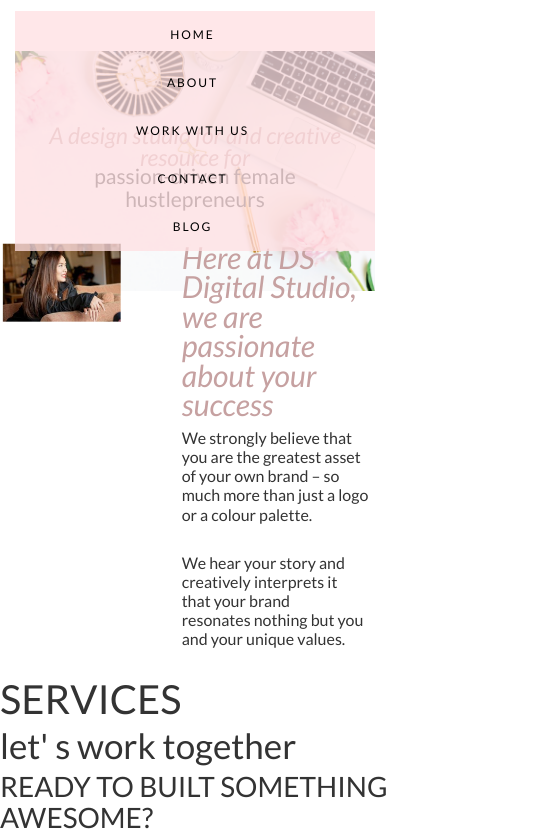
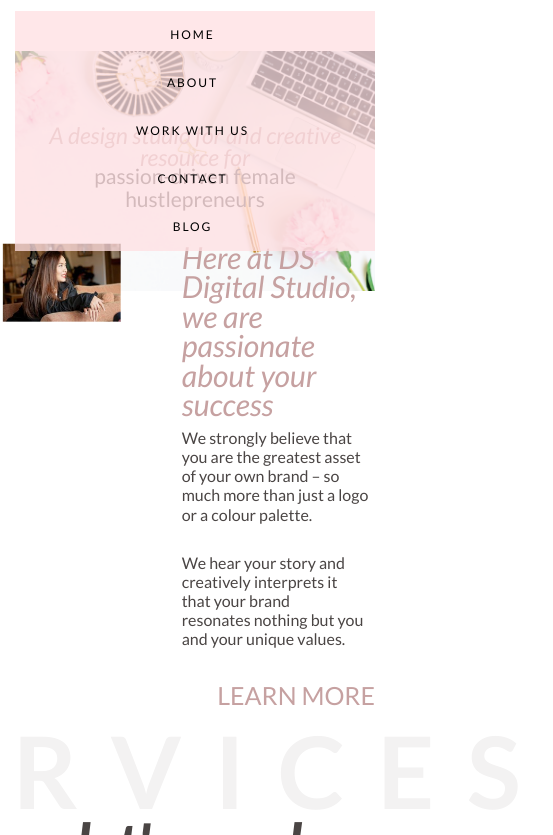
Before and after one commit to kgmangahas/donnasalvanera, a website: page app/index.html in a window 390 px wide. Shown: the part 59-894 px from the top of the page, 553 px wide, since content can reach past the window. Drawn offline with Linux system fonts and the light colour scheme; files that its build step writes are made by us from their sources; files whose address does not match are found by name.

Commit message:
Completed headline styles not responsive.

```diff
--- a/app/assets/styles/base/_global.css
+++ b/app/assets/styles/base/_global.css
@@ -1,6 +1,6 @@
 body {
     font-family: 'Lato', sans-serif;
-    color: #333;
+    color: $black;
 		max-width: 100%;
     overflow-x: hidden;
 
@@ -17,10 +17,17 @@
 }
 
 a {
-    color: black;
+    color: $darkRose;
+    text-decoration: none;
+    font-size: 1.5625rem;
+
 }
 
 h2 {
 	font-size: 2.1875rem;
-	line-height: .97;
+	line-height: .97em;
 }
+
+h3 {
+font-size: 1.375rem;
+}
--- a/app/assets/styles/base/_variable.css
+++ b/app/assets/styles/base/_variable.css
@@ -4,3 +4,5 @@
 $darkRose: #c6a1a1;
 $rose: #f4c3c3;
 $peach: #ffeae0;
+$lightgray: #F3F2F2;
+$black: #4A4544;
--- /dev/null
+++ b/app/assets/styles/modules/_about.css
@@ -0,0 +1,6 @@
+.about {
+	&--right {
+		float: right;
+	}
+
+}
--- a/app/assets/styles/modules/_headline.css
+++ b/app/assets/styles/modules/_headline.css
@@ -1,6 +1,7 @@
 .headline {
 	font-size: 1.9rem;
 	font-weight: 400;
+	position: 	relative;
 
 	&--italic {
 		font-style: italic;
@@ -10,4 +11,44 @@
 		color: $darkRose;
 	}
 
+	&--no-t-margin {
+		margin-top: 0;
+	}
+
+	&__bg {
+		font-size: 6.25rem;
+		font-weight: 700;
+		color: $lightgray;
+		z-index: 1;
+		letter-spacing: .324em;
+
+	}
+
+	&--center {
+		text-align: center;
+	}
+
+	&--big {
+		font-size: 3.6875rem;
+		font-weight: 700;
+	}
+
+
+    &__absolute {
+    	position: absolute;
+    	top: 0;
+    	left:50%;
+    	transform: translateX(-50%);
+
+    }
+
+    &__top {
+    	z-index: 12;
+    }
+
+    &__sub {
+    	font-size: 1.375rem;
+    	margin-top: -20px;
+    	letter-spacing: .262em;
+    }
 }
--- /dev/null
+++ b/app/assets/styles/modules/_services.css
@@ -0,0 +1,4 @@
+.services {
+	border: solid 1px red;
+
+}
--- a/app/assets/styles/styles.css
+++ b/app/assets/styles/styles.css
@@ -1,6 +1,6 @@
+@import "base/_variable";
 @import "base/_global";
 @import "base/_mixins";
-@import "base/_variable";
 @import "modules/_site-header";
 @import "modules/_primary-nav";
 @import "modules/_hero";
@@ -9,3 +9,5 @@
 @import "modules/_page-section";
 @import "modules/_generic-content-container";
 @import "modules/_headline";
+@import "modules/_about";
+@import "modules/_services";
--- a/app/index.html
+++ b/app/index.html
@@ -21,7 +21,7 @@
 			<link href="temp/styles/styles.css" rel="stylesheet">
 
 			<!--GOOGLE FONTS-->
-			<link href="https://fonts.googleapis.com/css?family=Lato:300i,400,400i,700,700i" rel="stylesheet">
+			<link href="https://fonts.googleapis.com/css?family=Lato:300i,400,400i,700" rel="stylesheet">
 
 
 			<!-- HTML5 shiv and Respond.js IE8 support of HTML5 elements and media queries -->
@@ -91,32 +91,31 @@
 							<img src="assets/images/me.png" alt="woman sitting">
 					</div>
 					<div class="row__medium-7" >
-							<div class="generic-content-container">
-								<h2 class="headline headline--italic headline--darkrose">Here at DS Digital Studio, we are passionate about your success</h2>
+						<div class="generic-content-container">
+							<h2 class="headline headline--italic headline--darkrose headline--no-t-margin headline">Here at DS Digital Studio, we are passionate about your success</h2>
+							<div class="about__text-content">
 								<p>We strongly believe that you are the greatest asset of your own brand – so much more than just a logo or a colour palette.</p>
 								<p> We hear your story and creatively interprets it that your brand resonates nothing but you and your unique values.</p>
-								</div>
+								<span class="headline--darkrose about--right"><a href="#">LEARN MORE</a></span>
+							</div>
+						</div>
 
-							</div>
-
-
-
+					</div>
 
 				</div>
-
 
 			</div>
 
 		</div>
 
-		<div>
-			<h1>SERVICES</h1>
-			<h2>let' s work together </h2>
-			<h3>READY TO BUILT SOMETHING AWESOME?</h3>
-		</div>
+		<div id="services" class="page-section">
+			<h1 class="headline headline__bg headline--center headline__absolute">SERVICES</h1>
+			<h2 class="headline headline--center headline--italic headline--big headline--no-t-margin headline__top">let' s work together </h2>
+			<h3 class="headline headline__sub headline--center headline--darkrose headline--no-t-margin">READY TO BUILT SOMETHING AWESOME?</h3>
 
-
-		<div>
+			<div class="wrapper">
+				<div class="row row--gutters-small">
+					<div>
 			<img src="assets/images/branding-icon.png">
 			<p>Create your most purposeful brand through authentic strategy &amp; intentional design.</p>
 			<a href="">Learn more</a>
@@ -126,6 +125,15 @@
 			<p>Take your business to heartfelt new heights through website design.</p>
 			<a href="">Learn more</a>
 		</div>
+
+				</div>
+			</div>
+
+
+
+		</div>
+
+
 
 		<div>
 			<h2>WANT TO KNOW MORE</h2>
--- a/app/temp/styles/styles.css
+++ b/app/temp/styles/styles.css
@@ -1,35 +1,31 @@
 body {
     font-family: 'Lato', sans-serif;
-    color: #333;
+    color: #4A4544;
 		max-width: 100%;
     overflow-x: hidden;
 
 }
-
-
 img {
     width: 100%;
     height: auto;
 }
-
-
 * {
     -webkit-box-sizing: border-box;
             box-sizing: border-box;
 }
+a {
+    color: #c6a1a1;
+    text-decoration: none;
+    font-size: 1.5625rem;
 
-
-a {
-    color: black;
 }
-
-
 h2 {
 	font-size: 2.1875rem;
-	line-height: .97;
+	line-height: .97em;
 }
-
-
+h3 {
+font-size: 1.375rem;
+}
 .site-header {
 
 
@@ -40,8 +36,6 @@
 
 
 }
-
-
 .site-header__logo {
 
 
@@ -56,11 +50,7 @@
 		        transform: translate(-50%,-50%);
 
 	}
-
-
 @media (min-width:530px) {
-
-
 .site-header__logo {
 			width: 450px;
 
@@ -68,26 +58,18 @@
 
 	}
     }
-
-
 @media (min-width:800px) {
-
-
 .site-header__logo {
 			width: 800px;
 			top: 40%
 
 	}
     }
-
-
 .site-header__menu-content {
 
 			position: relative;
 
 	}
-
-
 .site-header__menu-icon {
 
 
@@ -101,8 +83,6 @@
 
 
     }
-
-
 .site-header__menu-icon::before {
             content: "";
             position: absolute;
@@ -113,8 +93,6 @@
             background-color: #000;
 
         }
-
-
 .site-header__menu-icon__middle {
             position: absolute;
             top: 7px;
@@ -124,8 +102,6 @@
             background-color: #000;
 
         }
-
-
 .site-header__menu-icon::after {
             content: "";
             position: absolute;
@@ -136,8 +112,6 @@
             background-color: #000;
 
         }
-
-
 .primary-nav {
 
 	position: relative;
@@ -151,52 +125,32 @@
 	z-index: 22;
 
 }
-
-
 @media (min-width:530px) {
-
-
 .primary-nav {
 
 		width: 100%
 
 }
     }
-
-
 @media (min-width:800px) {
-
-
 .primary-nav {
 		width: 700px
 
 }
     }
-
-
 .primary-nav--top {
 		padding-top: 100px;
 	}
-
-
 @media (min-width:530px) {
-
-
 .primary-nav--top {
 			padding-top: 90px
 	}
     }
-
-
 @media (min-width:800px) {
-
-
 .primary-nav--top {
 			padding-top: 150px
 	}
     }
-
-
 .primary-nav ul {
 				margin: 0;
 				padding: 0;
@@ -205,19 +159,13 @@
 
 
     }
-
-
 .primary-nav ul::after {
         content: "";
         clear: both;
         display: table;
 
     }
-
-
 @media (min-width:530px) {
-
-
 .primary-nav ul {
 
 			padding-left: 20px
@@ -225,11 +173,7 @@
 
     }
     }
-
-
 @media (min-width:800px) {
-
-
 .primary-nav ul {
 				margin: 0;
 				padding: 0;
@@ -244,8 +188,6 @@
 
     }
     }
-
-
 .primary-nav li {
         list-style: none;
 
@@ -255,11 +197,7 @@
 				display: block;
 
     }
-
-
 @media (min-width:530px) {
-
-
 .primary-nav li {
 				margin-top: 10px;
 
@@ -270,11 +208,7 @@
 
     }
     }
-
-
 @media (min-width:800px) {
-
-
 .primary-nav li {
 					background-color: transparent;
             padding-right: 60px;
@@ -284,27 +218,19 @@
 
     }
     }
-
-
 .primary-nav li:last-child {
 
         padding-right: 0px;
 
 
     }
-
-
 @media (min-width:800px) {
-
-
 .primary-nav li:last-child {
 				padding-right: 0px
 
 
     }
     }
-
-
 .primary-nav a {
        color: #A8A19B;
 
@@ -325,11 +251,7 @@
 			z-index: 21;
 
     }
-
-
 @media (min-width:530px) {
-
-
 .primary-nav a {
 				font-size: 1rem;
 				border-radius: 5px;
@@ -337,11 +259,7 @@
 
     }
     }
-
-
 @media (min-width:800px) {
-
-
 .primary-nav a {
             background-color: transparent;
             font-size: 1.125rem;
@@ -353,16 +271,12 @@
                 color: #fabb69;
             }
     }
-
-
 .hero {
 
 
 	position: relative;
 	z-index: 1;
 }
-
-
 .hero__top-padding {
 
 			position: absolute;
@@ -375,11 +289,7 @@
 
 
 	}
-
-
 @media (min-width:800px) {
-
-
 .hero__top-padding {
 			position: relative;
 			top:0;
@@ -393,8 +303,6 @@
 
 	}
     }
-
-
 .hero__wrapper {
 
 		width: 100%;
@@ -406,11 +314,7 @@
 
 
 	}
-
-
 @media (min-width:800px) {
-
-
 .hero__wrapper {
 			padding-top: 20px
 
@@ -420,8 +324,6 @@
 
 	}
     }
-
-
 .hero__text-content {
 		padding: 0 30px;
 		width: 100%;
@@ -436,23 +338,15 @@
 		text-align: center;
 		margin: 0;
 	}
-
-
 @media (min-width:530px) {
-
-
 .hero__text-content {
 			margin: 0 0px
 	}
     }
-
-
 .hero__img {
 		z-index: 0;
 
 	}
-
-
 .hero__title {
 		font-style: italic;
 		color: #c6a1a1;
@@ -461,58 +355,38 @@
 
 
 	}
-
-
 @media (min-width:530px) {
-
-
 .hero__title {
 			font-size: 1.9375rem
 
 
 	}
     }
-
-
 @media (min-width:800px) {
-
-
 .hero__title {
 			font-size: 2.1875rem
 
 
 	}
     }
-
-
 .hero__subtitle {
 		font-size: 1.3125rem;
 		font-weight: 400;
 		margin-top: -.6em;
 
 	}
-
-
 @media (min-width:530px) {
-
-
 .hero__subtitle {
 			font-size: 2.4375rem
 
 	}
     }
-
-
 @media (min-width:800px) {
-
-
 .hero__subtitle {
 			font-size: 3.25rem
 
 	}
     }
-
-
 .wrapper {
 	padding-left: 15px;
 	padding-right: 15px;
@@ -524,117 +398,130 @@
 	//border: solid black 1px;
 
 }
-
-
 @media (min-width:1000px) {
-
-
 .wrapper {
 		 width: 960px;
     max-width: 100%
 
 }
     }
-
-
 @media (min-width:1200px) {
-
-
 .wrapper {
 		width: 1164px;
 		max-width: 100%
 
 }
     }
-
-
 .wrapper--medium {
 		max-width: 840px;
 	}
-
-
 .wrapper .wrapper {
       	padding-left: 0px;
         padding-right: 0;
 
 
 		}
-
-
 .row::after {
         content: "";
         clear: both;
         display: table;
 
     }
-
-
 .row--gutters {
         margin-right: -61px;
     }
-
-
 .row--gutters > div {
         padding-right: 61px;
 
     }
-
-
+.row--gutters-small {
+        margin-right: -45px;
+    }
+.row--gutters-small > div {
+		padding-right: 45px;
+    }
 .row__medium-5 {
 		width: 41.667%;
 		float: left;
 	}
-
-
 .row__medium-7 {
 		width: 58.333%;
 		float: left;
 	}
-
-
+.row__medium-50 {
+		width: 50%;
+		float: left;
+	}
 .page-section {
 
 	position: relative;
 	padding-top: 102px;
 
 }
-
-
 .generic-content-container p {
         font-weight: 300;
         line-height: 1.2;
         margin: 0 0 1.8rem 0;
 
     }
-
-
 @media (min-width:530px) {
-
-
 .generic-content-container p {
              font-size: 1.375rem
 
     }
     }
-
-
 .generic-content-container p a {
         font-weight: 700;
     }
-
-
 .headline {
 	font-size: 1.9rem;
 	font-weight: 400;
-
+	position: 	relative;
 }
-
-
 .headline--italic {
 		font-style: italic;
 	}
-
-
 .headline--darkrose {
 		color: #c6a1a1;
 	}
+.headline--no-t-margin {
+		margin-top: 0;
+	}
+.headline__bg {
+		font-size: 6.25rem;
+		font-weight: 700;
+		color: #F3F2F2;
+		z-index: 1;
+		letter-spacing: .324em;
+
+	}
+.headline--center {
+		text-align: center;
+	}
+.headline--big {
+		font-size: 3.6875rem;
+		font-weight: 700;
+	}
+.headline__absolute {
+    	position: absolute;
+    	top: 0;
+    	left:50%;
+    	-webkit-transform: translateX(-50%);
+    	        transform: translateX(-50%);
+
+    }
+.headline__top {
+    	z-index: 12;
+    }
+.headline__sub {
+    	font-size: 1.375rem;
+    	margin-top: -20px;
+    	letter-spacing: .262em;
+    }
+.about--right {
+		float: right;
+	}
+.services {
+	border: solid 1px red;
+
+}
```
Also changed, not shown: app/assets/styles/modules/_row.css (+14 -0 lines), app/assets/images/Custom Size – 1.svg (added), app/assets/images/Group 22.svg (added), app/assets/images/Group 4.svg (added), app/assets/images/Group 4@2x.png (deleted), app/assets/images/branding-icon.svg (added), app/assets/images/webdesign-icon.svg (added), app/assets/styles/modules/_page-section.css (line endings or trailing spaces).
